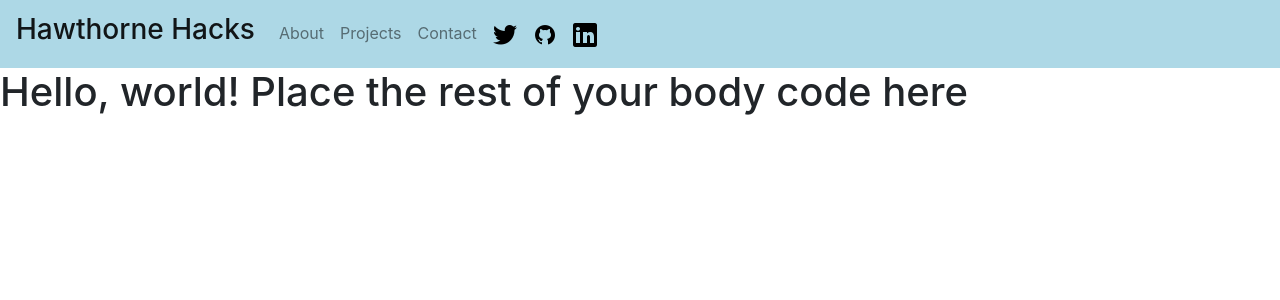
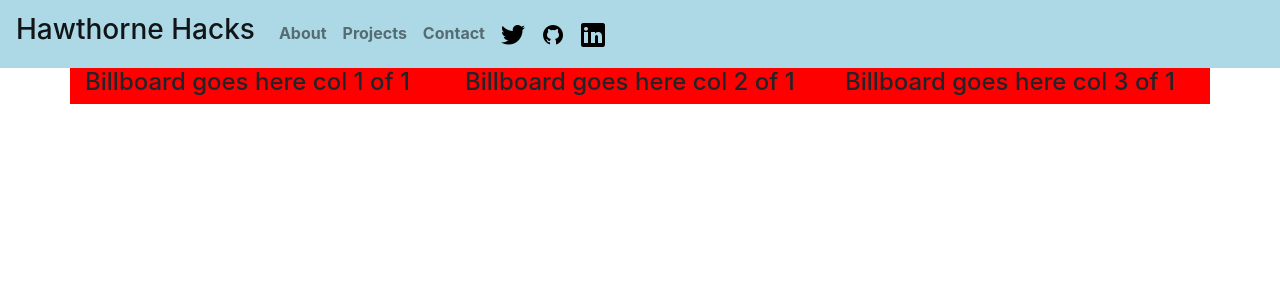
Before and after one commit to QO-Development/QO-Development.github.io, a React (Create React App) app in the folder personal-website/: page / in a window 1280 px wide. Shown: the top 300 px of the page. Built offline with nearby package versions, Linux system fonts and the light colour scheme.

Commit message:
Laying out page

```diff
--- a/personal-website/src/App.js
+++ b/personal-website/src/App.js
@@ -1,4 +1,5 @@
 import Nav from './components/nav';
+import Billboard from './components/billboard';
 
 
 function App() {
@@ -12,11 +13,7 @@ function App() {
         />
 
         <Nav />
-
-        <div>
-          <h1>Hello, world! Place the rest of your body code here</h1>
-
-        </div>
+        <Billboard />
       </>
 
   );
--- a/personal-website/src/components/billboard/index.js
+++ b/personal-website/src/components/billboard/index.js
@@ -0,0 +1,18 @@
+import React from 'react';
+import {Container, Row, Col} from 'react-bootstrap';
+
+class Billboard extends React.Component {
+  render() {
+    return(
+      <Container style={{backgroundColor: 'red'}}>
+        <Row>
+          <Col> <h4>Billboard goes here col 1 of 1</h4></Col>
+          <Col> <h4>Billboard goes here col 2 of 1</h4></Col>
+          <Col> <h4>Billboard goes here col 3 of 1</h4></Col>
+        </Row>
+      </Container>
+    );
+  }
+}
+
+export default Billboard;
--- a/personal-website/src/components/nav/index.js
+++ b/personal-website/src/components/nav/index.js
@@ -15,9 +15,9 @@ class NavHeader extends React.Component {
         <Navbar.Toggle aria-controls="basic-navbar-nav" />
         <Navbar.Collapse id="basic-navbar-nav">
           <Nav className="linksContainer">
-            <Nav.Link href="/">About</Nav.Link>
-            <Nav.Link href="/">Projects</Nav.Link>
-            <Nav.Link href="/">Contact</Nav.Link>
+            <Nav.Link className="link" href="/">About</Nav.Link>
+            <Nav.Link className="link" href="/">Projects</Nav.Link>
+            <Nav.Link className="link" href="/">Contact</Nav.Link>
             <Nav.Link href="https://twitter.com/hawtcode"><img alt="twitter icon" src={twitterIcon}></img></Nav.Link>
             <Nav.Link href="https://github.com/QO-Development"><img alt="github icon" src={githubIcon}></img></Nav.Link>
             <Nav.Link href="https://www.linkedin.com/in/joshuahawthorne/"><img alt="linkedIn icon" src={linkedinIcon}></img></Nav.Link>
--- a/personal-website/src/components/nav/nav.css
+++ b/personal-website/src/components/nav/nav.css
@@ -1,3 +1,8 @@
 .colorNav {
   background-color: #add8e6;
 }
+
+.link {
+  color: black;
+  font-weight: bold;
+}
```
